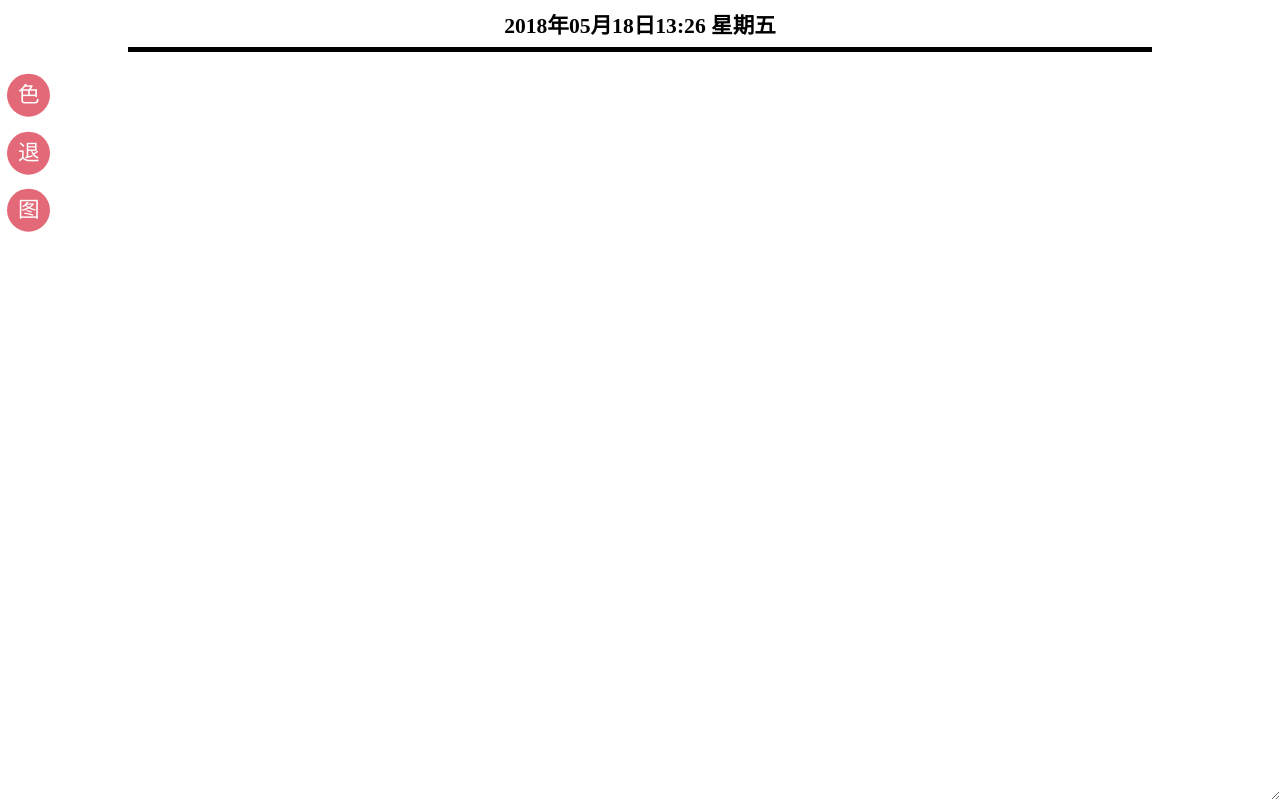
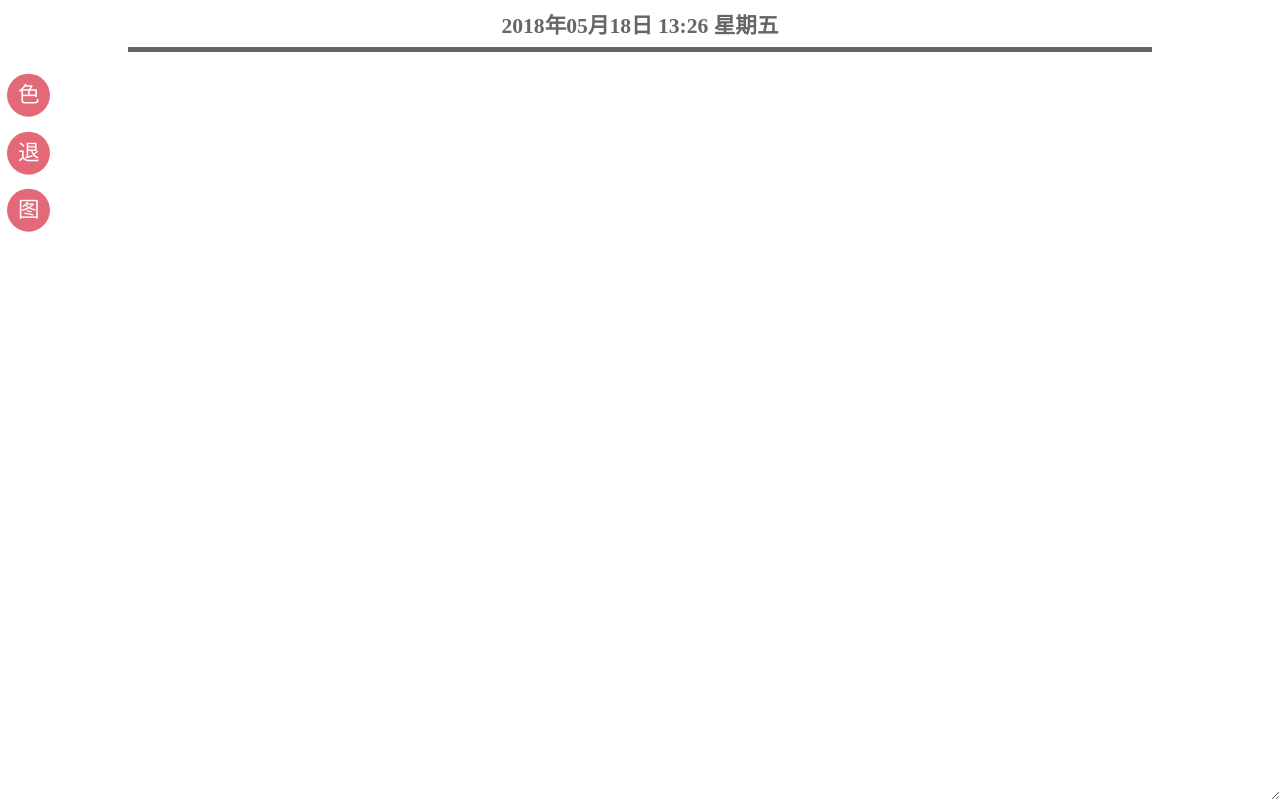
Before and after one commit to Hutao1/togetherforever, a plain HTML site: page www/detail.html in a window 1280 px wide. Drawn offline with Linux system fonts and the light colour scheme.

Commit message:
顶部颜色修改

```diff
--- a/www/detail.html
+++ b/www/detail.html
@@ -14,8 +14,9 @@
 			transform: translateX(-50%);
 			width: 80%;
 			box-sizing: border-box;
-			border-bottom:0.04rem solid #000 ;
+			border-bottom:0.04rem solid #666 ;
 			font-weight: bolder;
+			color: #666;
 		}
 		.textcontent{
 			height: 93.5%;
@@ -173,7 +174,7 @@
 		var hours = now.getHours();
 		var min = now.getMinutes()
 		var week = now.getDay();
-		$(".timetop").html(getdoublenum(year)+"年"+getdoublenum(month)+"月"+getdoublenum(days)+"日"+getdoublenum(hours)+":"+getdoublenum(min)+" "+getweek(week))
+		$(".timetop").html(getdoublenum(year)+"年"+getdoublenum(month)+"月"+getdoublenum(days)+"日 "+getdoublenum(hours)+":"+getdoublenum(min)+" "+getweek(week))
 	}
 	function getdoublenum(num){
 		if(num < 10){
```
